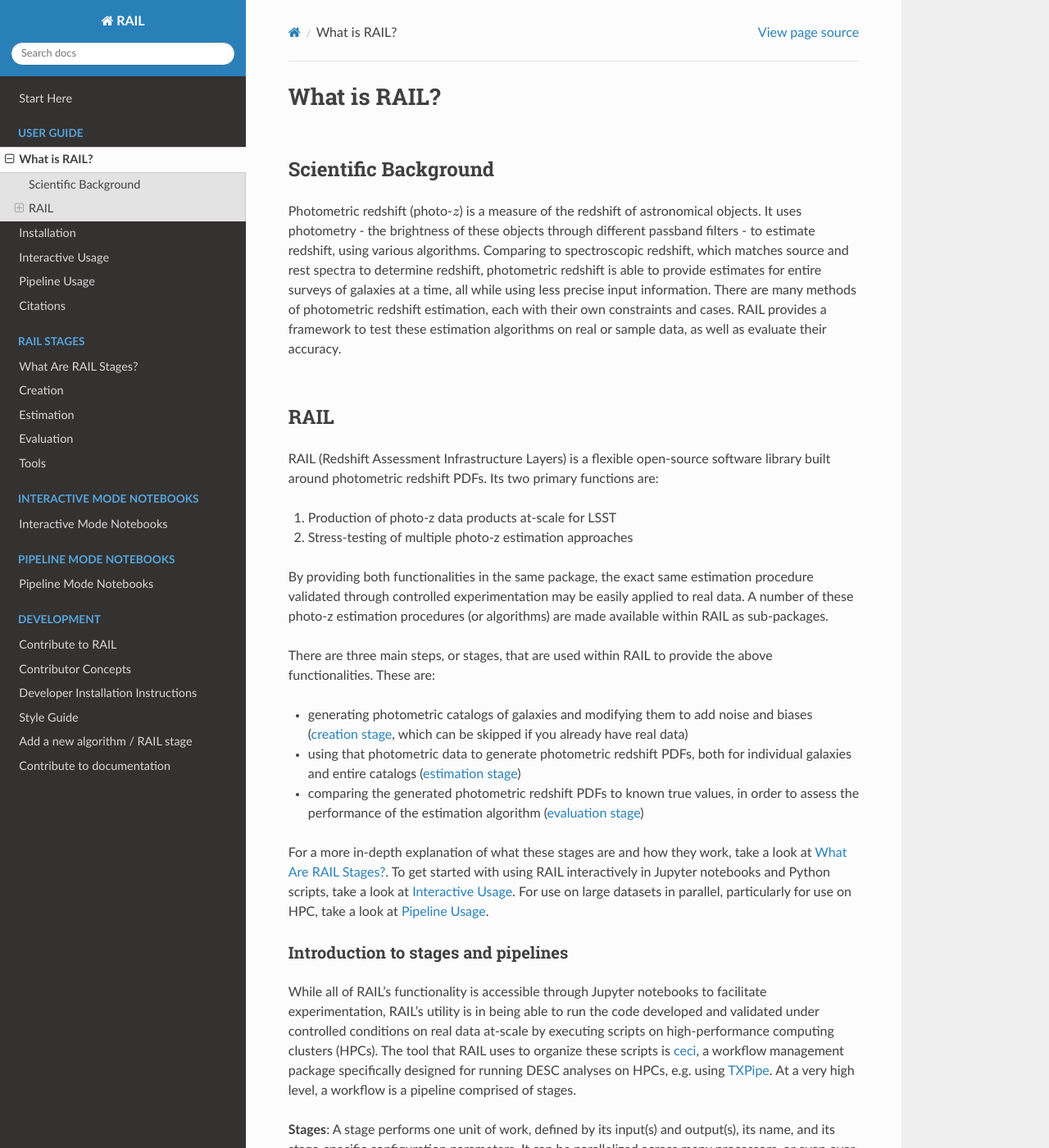
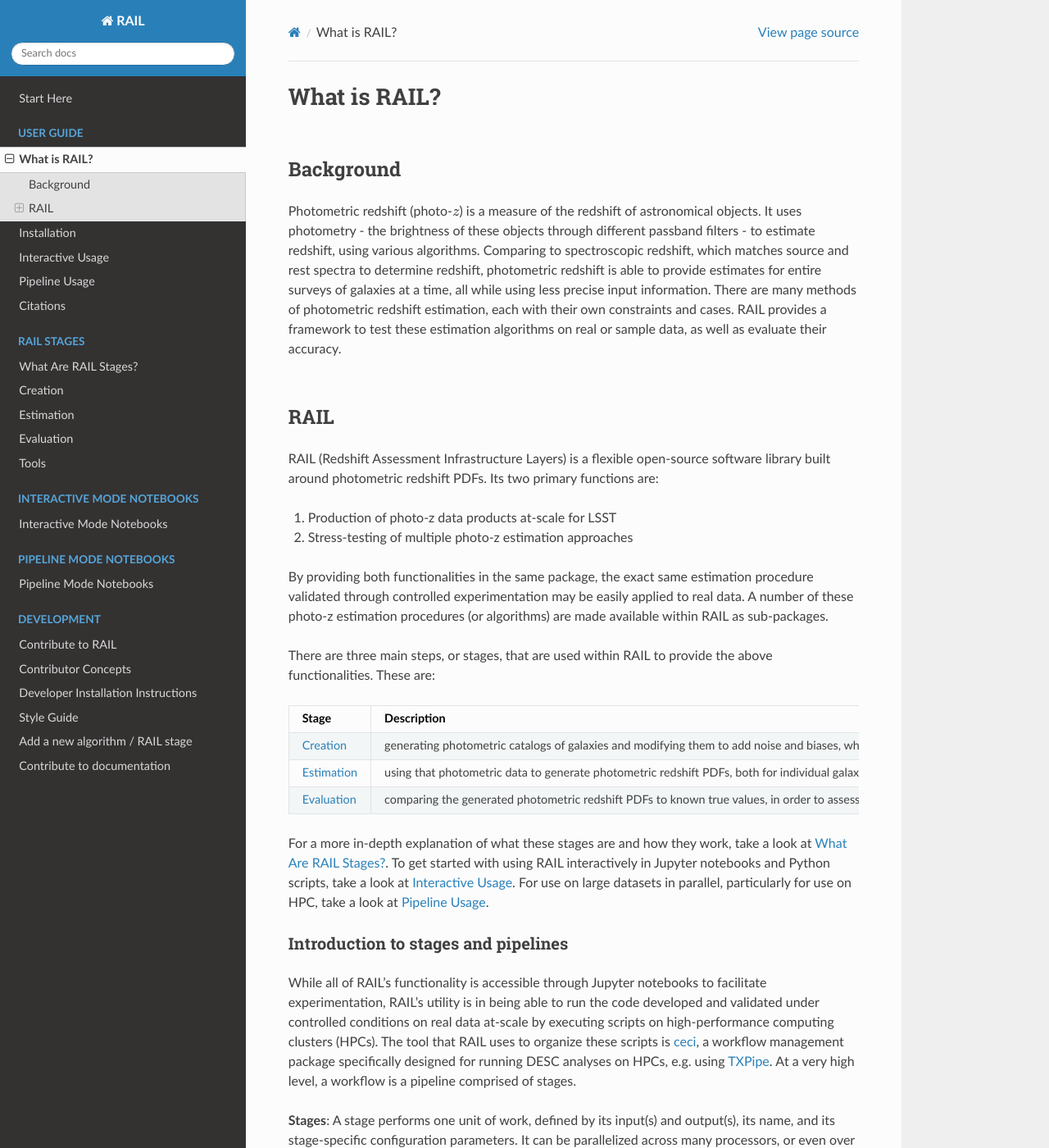
Before and after one commit to LSSTDESC/rail, a Sphinx documentation site: the page built from docs/source/user_guide/what_is_rail.rst, in a window 1280 px wide and 1400 px high. Shown: the whole window at 82% size. Built offline with Sphinx 7.4.7 and the Read the Docs theme 3.1.0, drawn with Linux system fonts in a browser that asks for light colours; pages that are not in the unit, such as notebooks, are missing from menus; the version number could not be read and is left out.

Commit message:
converted intro list to table

```diff
--- a/docs/source/user_guide/what_is_rail.rst
+++ b/docs/source/user_guide/what_is_rail.rst
@@ -2,9 +2,9 @@
 What is RAIL?
 *************
 
-=====================
-Scientific Background
-=====================
+==========
+Background
+==========
 
 .. paragraph that describes what photometric redshifts are within the context of RAIL
 .. NOTE incomplete, add other aspects redshift relevant to RAIL
@@ -24,7 +24,6 @@ accuracy.
 RAIL
 ====
 
-
 RAIL (Redshift Assessment Infrastructure Layers) is a flexible open-source software
 library built around photometric redshift PDFs. Its two primary functions are:
 
@@ -39,14 +38,18 @@ made available within RAIL as sub-packages.
 There are three main steps, or stages, that are used within RAIL to provide the
 above functionalities. These are:
 
-* generating photometric catalogs of galaxies and modifying them to add noise and
-  biases (:ref:`creation stage <Creation>`, which can be skipped if you already have
-  real data)
-* using that photometric data to generate photometric redshift PDFs, both for
-  individual galaxies and entire catalogs (:ref:`estimation stage <Estimation>`)
-* comparing the generated photometric redshift PDFs to known true values, in order
-  to assess the performance of the estimation algorithm
-  (:ref:`evaluation stage <Evaluation>`)
++-------------------+-----------------------------------------------------------------------------------------+
+| Stage             | Description                                                                             |
++===================+=========================================================================================+
+| :ref:`creation`   | generating photometric catalogs of galaxies and modifying them to add noise and biases, |
+|                   | which can be skipped if you already have real data                                      |
++-------------------+-----------------------------------------------------------------------------------------+
+| :ref:`estimation` | using that photometric data to generate photometric redshift PDFs, both for individual  |
+|                   | galaxies and entire catalogs                                                            |
++-------------------+-----------------------------------------------------------------------------------------+
+| :ref:`evaluation` | comparing the generated photometric redshift PDFs to known true values, in order to     |
+|                   | assess the performance of the estimation algorithm                                      |
++-------------------+-----------------------------------------------------------------------------------------+
 
 For a more in-depth explanation of what these stages are and how they work,
 take a look at :ref:`What are RAIL stages?`. To get started with using RAIL
```
